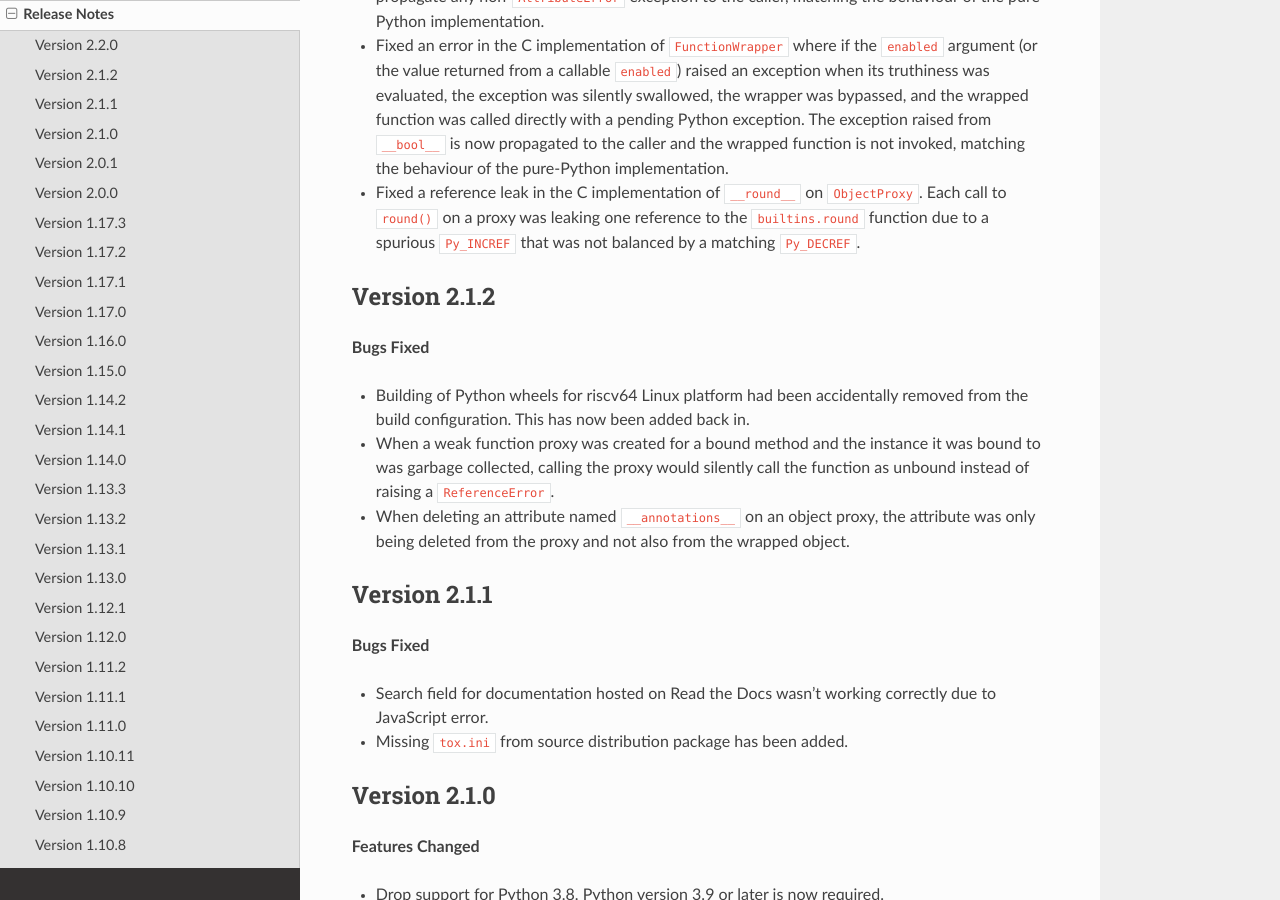
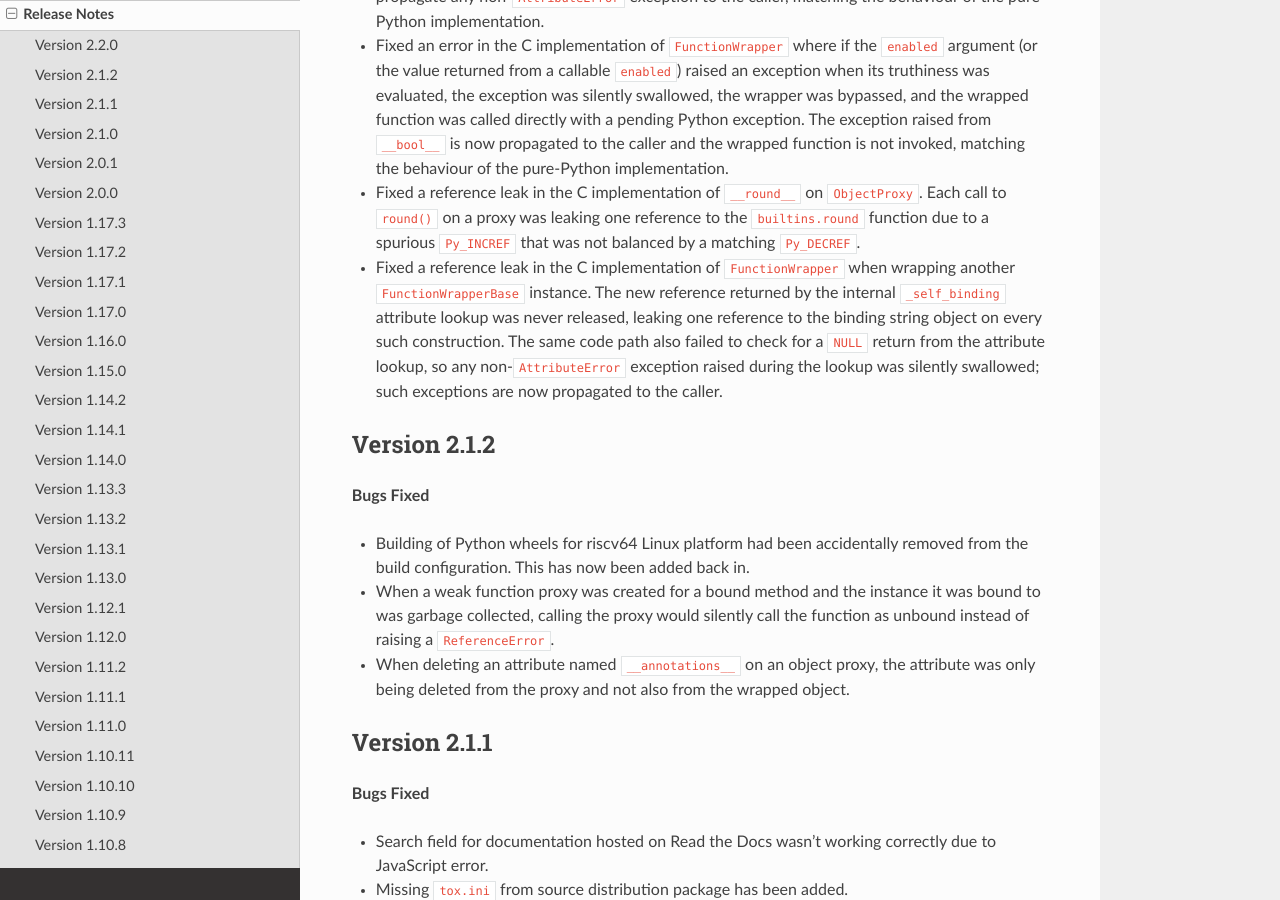
Before and after one commit to GrahamDumpleton/wrapt, a Sphinx documentation site: the page built from docs/changes.rst, in a window 1280 px wide and 900 px high, scrolled down 748 px. Built offline with Sphinx 7.4.7 and the Read the Docs theme 3.1.0, drawn with Linux system fonts in a browser that asks for light colours.

Commit message:
Fix reference leak and swallowed exception in FunctionWrapper init
In the C implementation of FunctionWrapper.__init__, when the wrapped
object is itself a FunctionWrapperBase, the binding was obtained via
PyObject_GetAttrString(wrapped, "_self_binding"). The new reference
returned by that call was never released, while raw_init internally
took its own reference to binding, leaking one reference to the
binding string object on every such construction.

The same code path also failed to check for a NULL return from the
attribute lookup, so any non-AttributeError exception raised during
the lookup (e.g. MemoryError) was silently swallowed and the code
fell through into the type-sniffing fallback with a live exception
still set.

The lookup result is now checked, AttributeError is cleared so the
fallback still runs, any other exception is propagated, and the new
reference is released after raw_init has taken its own.

Closes #323

```diff
--- a/docs/changes.rst
+++ b/docs/changes.rst
@@ -46,6 +46,15 @@ Version 2.2.0
   ``ObjectProxy``. Each call to ``round()`` on a proxy was leaking one
   reference to the ``builtins.round`` function due to a spurious
   ``Py_INCREF`` that was not balanced by a matching ``Py_DECREF``.
+
+* Fixed a reference leak in the C implementation of ``FunctionWrapper``
+  when wrapping another ``FunctionWrapperBase`` instance. The new reference
+  returned by the internal ``_self_binding`` attribute lookup was never
+  released, leaking one reference to the binding string object on every
+  such construction. The same code path also failed to check for a ``NULL``
+  return from the attribute lookup, so any non-``AttributeError`` exception
+  raised during the lookup was silently swallowed; such exceptions are now
+  propagated to the caller.
 
 Version 2.1.2
 -------------
```
Also changed, not shown: 1 other file.
